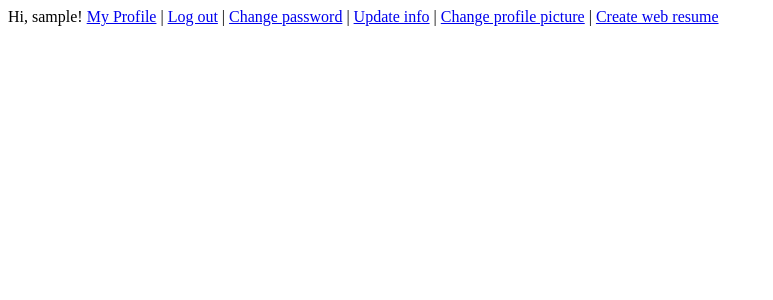
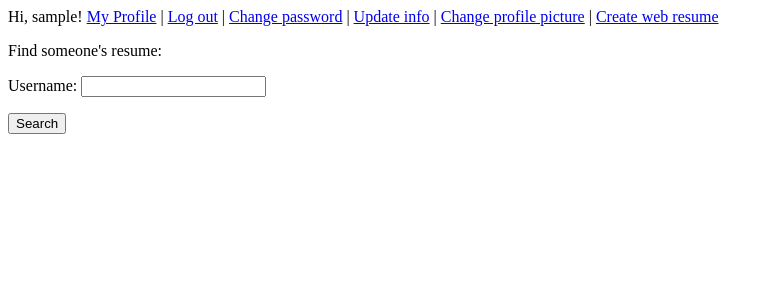
Before and after one commit to MarinaGorsh/unicorn, a Django app: page / in a window 1280 px wide. Shown: the top 300 px of the page, without its empty margins (0-773 px from the left). Run offline with Django 4.2, Linux system fonts and the light colour scheme; the visitor is signed in with stand-in values (Sample User, id 1).

Commit message:
Implement basic user search

```diff
--- a/accounts/models.py
+++ b/accounts/models.py
@@ -16,4 +16,4 @@ class CustomUser(AbstractUser):
         return self.email
 
     def get_absolute_url(self):
-        return reverse("user_detail", kwargs={"username": self.username})
+        return reverse("user_details", kwargs={"username": self.username})
--- a/accounts/urls.py
+++ b/accounts/urls.py
@@ -17,5 +17,5 @@ urlpatterns = [
         ProfilePictureUpdateView.as_view(),
         name="user_change_profile_picture",
     ),
-    path("details/<str:username>", CustomUserDetailView.as_view(), name="user_detail"),
+    path("details/<str:username>", CustomUserDetailView.as_view(), name="user_details"),
 ]
--- /dev/null
+++ b/pages/forms.py
@@ -0,0 +1,5 @@
+from django import forms
+
+
+class UserSearchForm(forms.Form):
+    username = forms.CharField()
--- a/pages/views.py
+++ b/pages/views.py
@@ -1,7 +1,46 @@
-from django.shortcuts import render
-from django.views import generic
+from django.http import (
+    HttpResponseBadRequest,
+    HttpResponseNotAllowed,
+    HttpResponseNotFound,
+)
+from django.shortcuts import redirect, render
+from django.views import View, generic
+from .forms import UserSearchForm
+from django.apps import apps
 
 
 # Create your views here.
-class HomeView(generic.TemplateView):
+class HomeView(View):
     template_name = "home.html"
+    form_class = UserSearchForm
+
+    def get(self, request, *args, **kwargs):
+        user_search_form = self.form_class()
+        context = {"user_search_form": user_search_form}
+
+        return render(request, "home.html", context)
+
+    def post(self, request, *args, **kwargs):
+        submitted_form = self.form_class(self.request.POST)
+
+        # Check if submitted form is valid
+        if not submitted_form.is_valid():
+            print("Not valid")
+            return HttpResponseBadRequest()
+
+        if "username" in submitted_form.cleaned_data:
+            searched_username = submitted_form.cleaned_data["username"]
+        else:
+            print("No username")
+            print(submitted_form.cleaned_data)
+            return HttpResponseBadRequest()
+
+        # Show searched user if exists
+        if (
+            apps.get_model("accounts", "CustomUser")
+            .objects.filter(username=searched_username)
+            .exists()
+        ):
+            return redirect("user_details", searched_username)
+        else:
+            return HttpResponseNotFound()
--- a/templates/home.html
+++ b/templates/home.html
@@ -20,4 +20,10 @@
         up</a>
     {% endif %}
 </nav>
+<p>Find someone's resume:</p>
+<form action="" method="post">
+    {% csrf_token %}
+    {{ user_search_form.as_p }}
+    <button type="submit">Search</button>
+</form>
 {% endblock body %}
```
